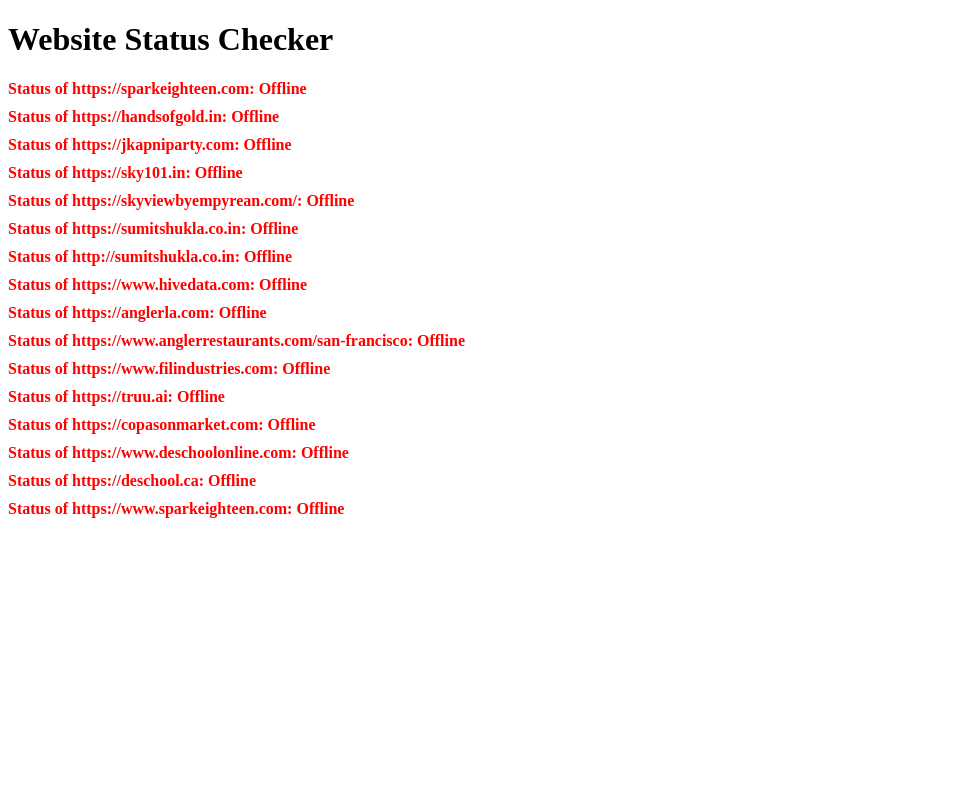
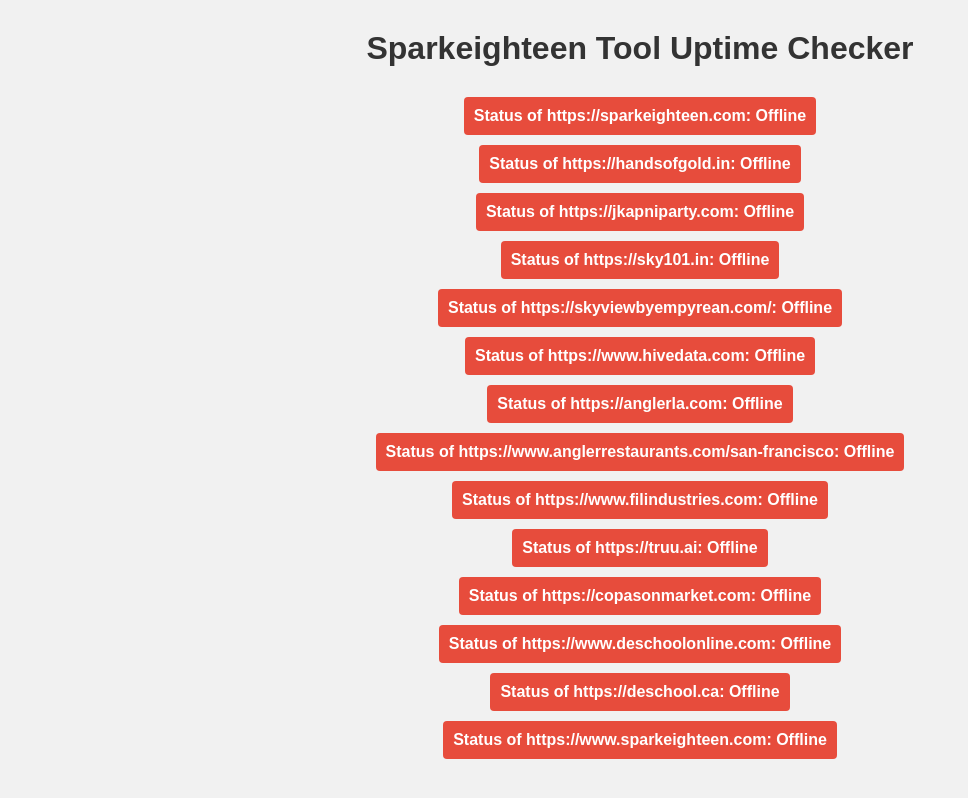
Before and after one commit to mr-sumitshukla/Sp18-tool, a plain HTML site: page index.html in a window 1280 px wide. Shown: the whole page, without its empty margins (0-968 px from the left). Drawn offline with Linux system fonts and the light colour scheme; no server answers.

Commit message:
Update index.html

```diff
--- a/index.html
+++ b/index.html
@@ -1,22 +1,45 @@
 <!DOCTYPE html>
 <html>
 <head>
-  <title>Wellcome to Online Website Status Checker of SP18</title>
+  <title>SP18</title>
   <style>
+    body {
+      font-family: Arial, sans-serif;
+      background-color: #f1f1f1;
+    }
+
+    h1 {
+      text-align: center;
+      margin-top: 30px;
+      color: #333;
+    }
+
+    #status-container {
+      display: flex;
+      flex-direction: column;
+      align-items: center;
+      margin-top: 30px;
+    }
+
     .status {
+      padding: 10px;
+      margin-bottom: 10px;
+      border-radius: 4px;
       font-weight: bold;
-      margin-bottom: 10px;
+      color: #fff;
     }
+
     .online {
-      color: green;
+      background-color: #2ecc71;
     }
+
     .offline {
-      color: red;
+      background-color: #e74c3c;
     }
   </style>
 </head>
 <body>
-  <h1>Website Status Checker</h1>
+  <h1>Sparkeighteen Tool Uptime Checker</h1>
   <div id="status-container"></div>
 
   <script>
@@ -40,8 +63,6 @@
         "https://jkapniparty.com",
         "https://sky101.in",
         "https://skyviewbyempyrean.com/",
-        "https://sumitshukla.co.in",
-        "http://sumitshukla.co.in",
         "https://www.hivedata.com",
         "https://anglerla.com",
         "https://www.anglerrestaurants.com/san-francisco",
@@ -50,8 +71,8 @@
         "https://copasonmarket.com",
         "https://www.deschoolonline.com",
         "https://deschool.ca",
-        "https://www.sparkeighteen.com",
-                      ]; // Add the URLs you want to check here
+        "https://www.sparkeighteen.com"
+      ]; // Add the URLs you want to check here
 
       const statusContainer = document.getElementById("status-container");
       statusContainer.innerHTML = "";
```
